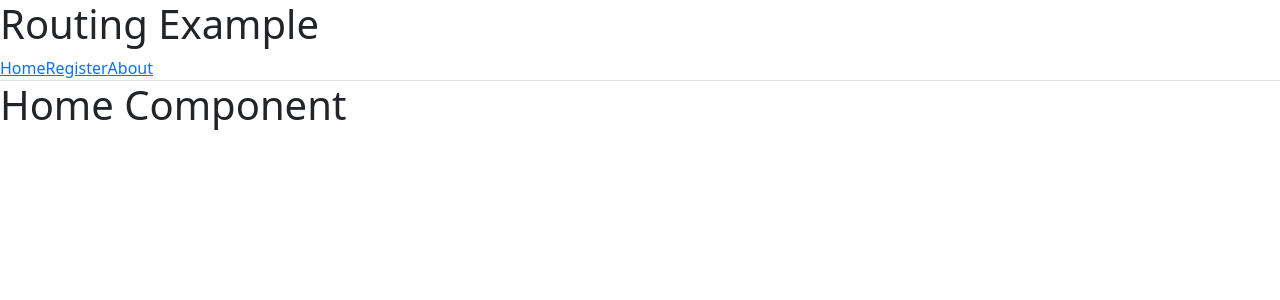
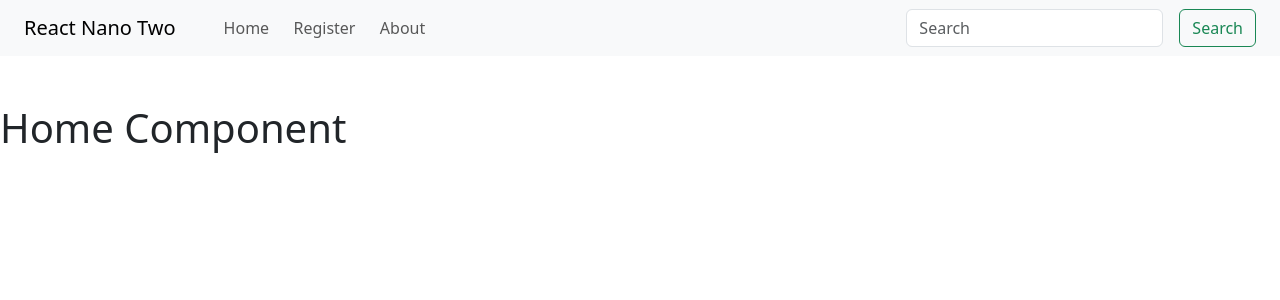
Before and after one commit to harsh3608/nano-two, a React (Vite) app: page /home in a window 1280 px wide. Shown: the top 300 px of the page. Built offline with nearby package versions, Linux system fonts and the light colour scheme.

Commit message:
completed navigation bar

```diff
--- a/src/Home.jsx
+++ b/src/Home.jsx
@@ -1,9 +1,9 @@
-import React from 'react';
+import React from "react";
 
 const Home = () => (
-  <div>
+  <div className="mt-5">
     <h1>Home Component</h1>
   </div>
-)
+);
 
-export default Home
+export default Home;
--- a/src/NavBar.jsx
+++ b/src/NavBar.jsx
@@ -1,97 +1,84 @@
 import React from "react";
 import "./style.css";
 import { BrowserRouter, Route, Link, Switch } from "react-router-dom";
-import Home from './Home';
-import Register from './Register';
-import About from './About';
-import NotFound from './NotFound';
+import Home from "./Home";
+import Register from "./Register";
+import About from "./About";
+import NotFound from "./NotFound";
 
-// const NavBar = () => (
-//     <div>
-//       <span>hello</span>
-//     </div>
-//   )
-
-let NavBar = props => {
-  const Teams = props => {
-    const navigate = () => {
-      const userID = 123;
-      props.history.push(`/player/${userID}`);
-    };
-
-    return (
-      <div className="panel-default">
-        <div className="panel-body">
-          Teams Page
-          <div>
-            <button className="btn btn-primary" onClick={navigate}>
-              Go to Player
-            </button>
-          </div>
-        </div>
-      </div>
-    );
-  };
-
-  // const Home = props => {
-  //   return (
-  //     <div className="panel-default">
-  //       <div className="panel-body">
-  //         <div>Home Page</div>
-  //       </div>
-  //     </div>
-  //   );
-  // };
-
-  // const Player = props => {
-  //   const playerId = props.match.params;
-  //   return (
-  //     <div className="panel-default">
-  //       <div className="panel-body">
-  //         <div>Player Id: {playerId.id}</div>
-  //       </div>
-  //     </div>
-  //   );
-  // };
-
-  // const NotFound = props => {
-  //   const playerId = props.match.params;
-  //   return (
-  //     <div className="panel-default">
-  //       <div className="panel-body">
-  //         <div>Page Not Found</div>
-  //       </div>
-  //     </div>
-  //   );
-  // };
+let NavBar = (props) => {
 
   return (
     <div>
-      <h1>Routing Example</h1>
       <BrowserRouter>
-        <ul className="nav nav-tabs">
+        <nav className="navbar navbar-expand-lg navbar-light bg-light">
+          <a className="navbar-brand px-4" >
+            React Nano Two
+          </a>
+          <button
+            className="navbar-toggler"
+            type="button"
+            data-toggle="collapse"
+            data-target="#navbarSupportedContent"
+            aria-controls="navbarSupportedContent"
+            aria-expanded="false"
+            aria-label="Toggle navigation"
+          >
+            <span className="navbar-toggler-icon"></span>
+          </button>
+
+          <div
+            className="collapse navbar-collapse d-flex justify-content-between"
+            id="navbarSupportedContent"
+          >
+            <ul className="navbar-nav mr-auto ">
               <Route path="/home">
-            {({ match }) => (
-              <li className={match ? "active" : ""}>
-                <Link to="/home">Home</Link>
+                {() => (
+                  <li className="nav-item active">
+                    <Link className="nav-link" to="/home">
+                      Home
+                    </Link>
                   </li>
                 )}
               </Route>
+              &nbsp;&nbsp;
               <Route path="/register">
-            {({ match }) => (
-              <li className={match ? "active" : ""}>
-                <Link to="/register">Register</Link>
+                {() => (
+                  <li className="nav-item">
+                    <Link className="nav-link" to="/register">
+                      Register
+                    </Link>
                   </li>
                 )}
               </Route>
+              &nbsp;&nbsp;
               <Route path="/about">
-            {({ match }) => (
-              <li className={match ? "active" : ""}>
-                <Link to="/about">About</Link>
+                {() => (
+                  <li className="nav-item">
+                    <Link className="nav-link" to="/about">
+                      About
+                    </Link>
                   </li>
                 )}
               </Route>
             </ul>
+
+            <form className="form-inline my-2 my-lg-0 d-flex px-4">
+              <input
+                className="form-control mr-sm-2 mx-3"
+                type="search"
+                placeholder="Search"
+                aria-label="Search"
+              />
+              <button
+                className="btn btn-outline-success my-2 my-sm-0"
+                type="submit"
+              >
+                Search
+              </button>
+            </form>
+          </div>
+        </nav>
 
         <div>
           <Switch>
--- a/src/Register.jsx
+++ b/src/Register.jsx
@@ -2,7 +2,7 @@ import React from "react";
 
 const Register = () => (
     <div>
-      <h2>About</h2>
+      <h2>Registration Page</h2>
     </div>
   )
 
```
Lines whose indentation alone changed are shown as unchanged.
